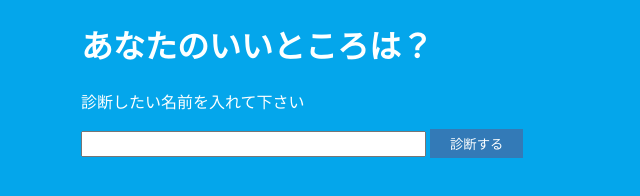
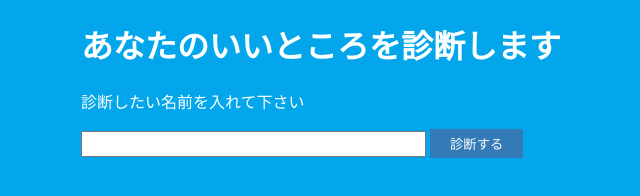
Before and after one commit to Code1357/asesesment, a plain HTML site: page index.html in a window 1280 px wide. Shown: the whole page, without its empty margins (309-949 px from the left). Drawn offline with Linux system fonts and the light colour scheme.

Commit message:
修正
git pullの練習でh1修正

```diff
--- a/index.html
+++ b/index.html
@@ -9,7 +9,7 @@
 </head>
 
 <body>
-    <h1>あなたのいいところは？</h1>
+    <h1>あなたのいいところを診断します</h1>
     <p>診断したい名前を入れて下さい</p>
     <input type="text" id="user-name" size="40" maxlength="20" />
     <!--input:入力欄を作るためのタグ-->
```
